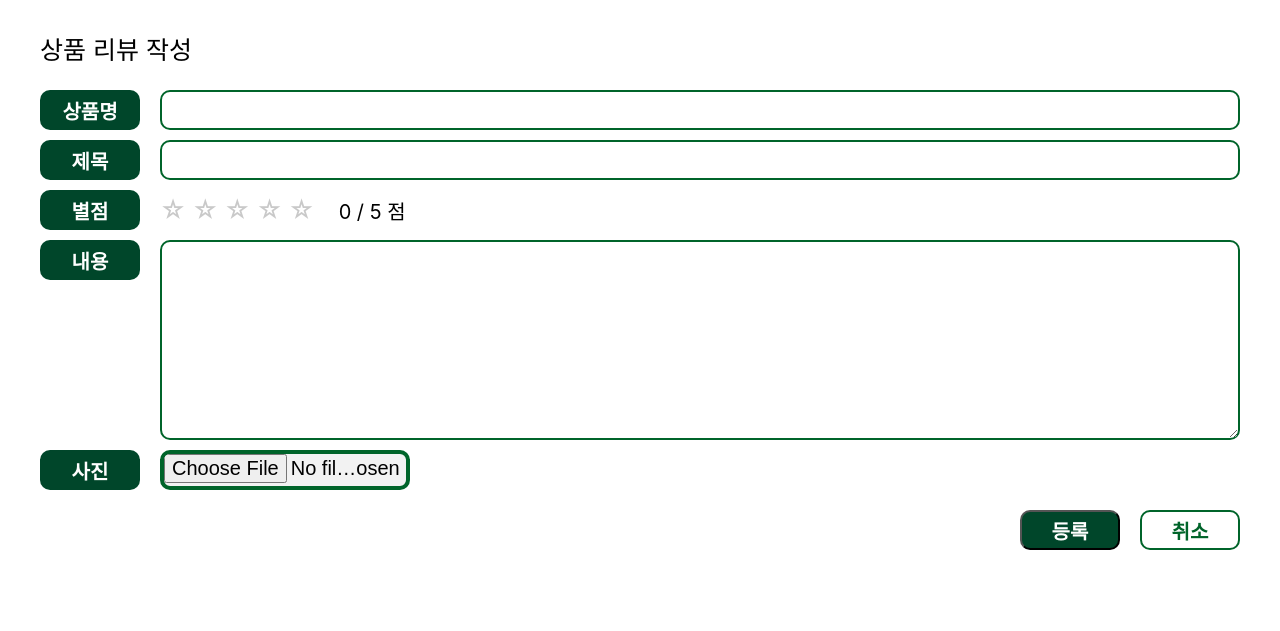
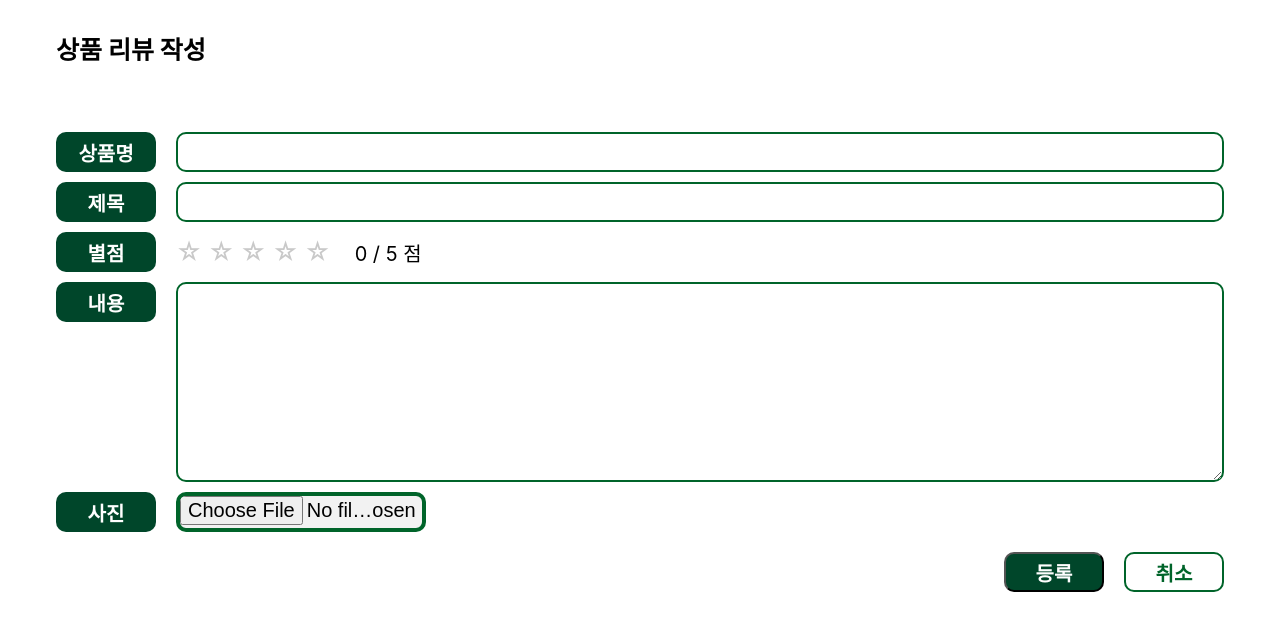
Before and after one commit to OSP-team-8/EwhaMarket, a Flask app: page /reg_reviews in a window 1280 px wide. Shown: the part 50-681 px from the top of the page. Run offline with Flask 3, Linux system fonts and the light colour scheme.

Commit message:
style: 양쪽 여백, 제목 스타일 통일

```diff
--- a/static/reg_reviews.css
+++ b/static/reg_reviews.css
@@ -5,14 +5,18 @@ form {
     width: 100%;
     margin: 30px auto;
     max-width: 1200px;
+    padding: 0 16px;
+    box-sizing: border-box;
 }
 
 #register_review {
     color: black;
     font-size: 25px;
     font-family: Inter;
-    font-weight: 400;
+    font-weight: 700;
     word-wrap: break-word;
+    display: block;
+    margin-bottom: 18px;
 }
 
 .label_name {
--- a/static/review.css
+++ b/static/review.css
@@ -8,9 +8,10 @@
 
 form {
     width: 100%;
-    margin: 24px auto 60px;
+    margin: 30px auto;
     max-width: 1200px;
     padding: 0 16px;
+    box-sizing: border-box;
 }
 
 #review_all {
```
